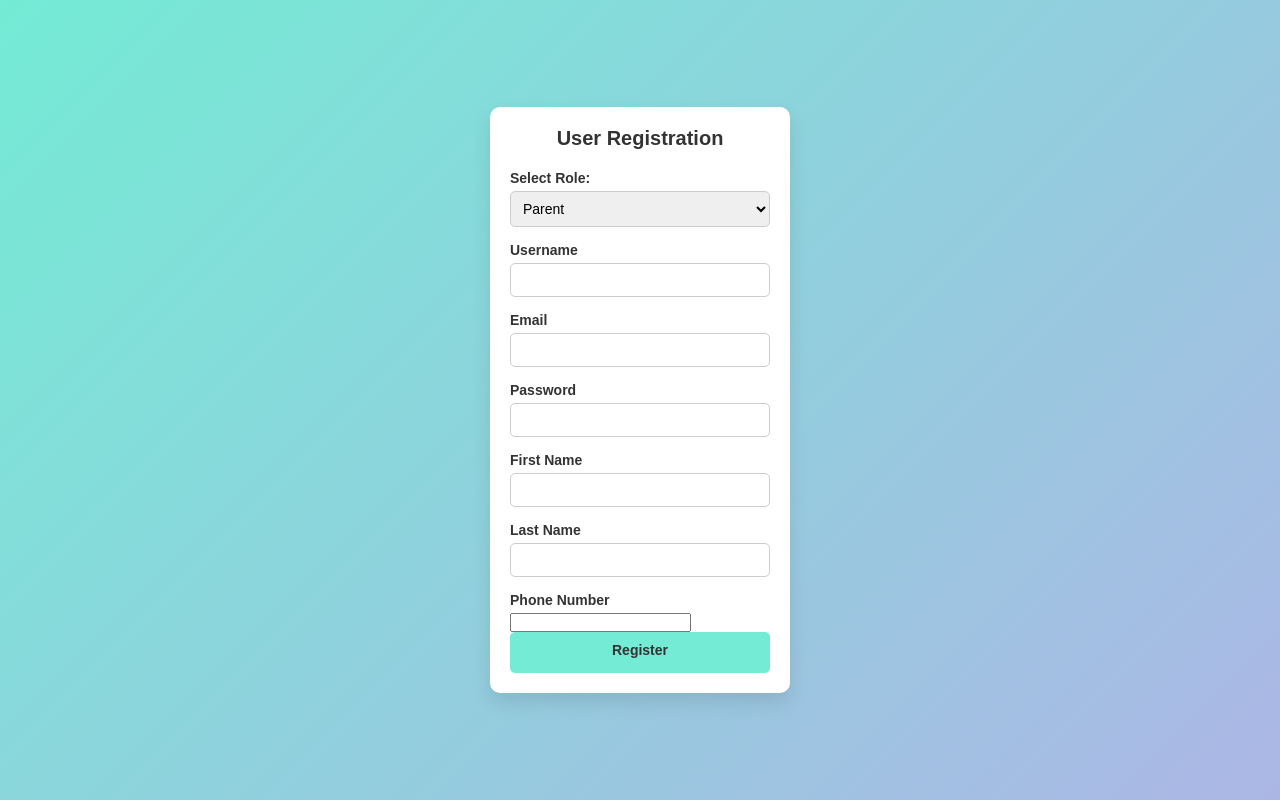
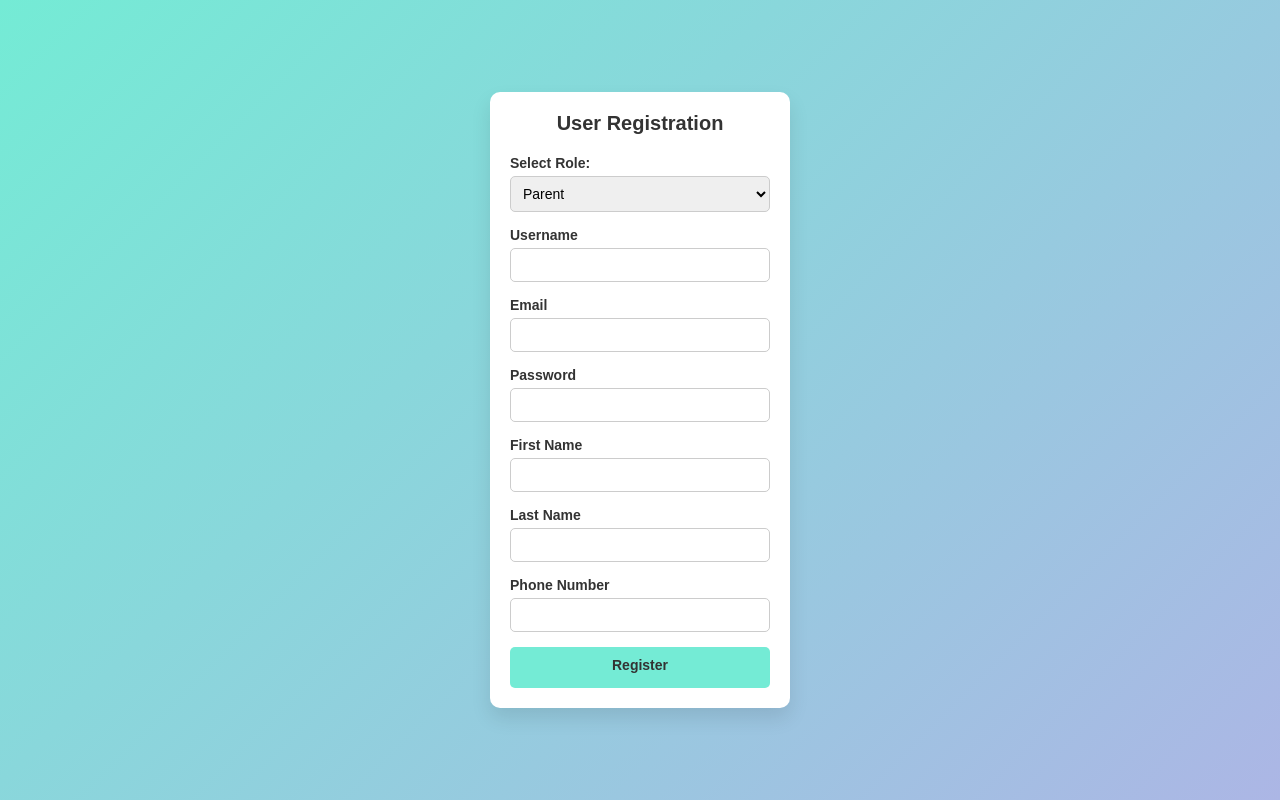
Before and after one commit to Nkosingiphilee/Ikigia-Tech-Services, a Flask app: page /register in a window 1280 px wide. Run offline with Flask 3, Linux system fonts and the light colour scheme.

Commit message:
thursday

```diff
--- a/templates/register.html
+++ b/templates/register.html
@@ -55,6 +55,7 @@
         input[type="text"],
         input[type="email"],
         input[type="password"],
+        input[type="tel"],
         select {
             width: 100%;
             padding: 8px;
@@ -72,6 +73,7 @@
         input[type="text"]:focus,
         input[type="email"]:focus,
         input[type="password"]:focus,
+        input[type="tel"]:focus,
         select:focus {
             border-color: #74ebd5;
             box-shadow: 0 0 5px rgba(116, 235, 213, 0.6);
```
